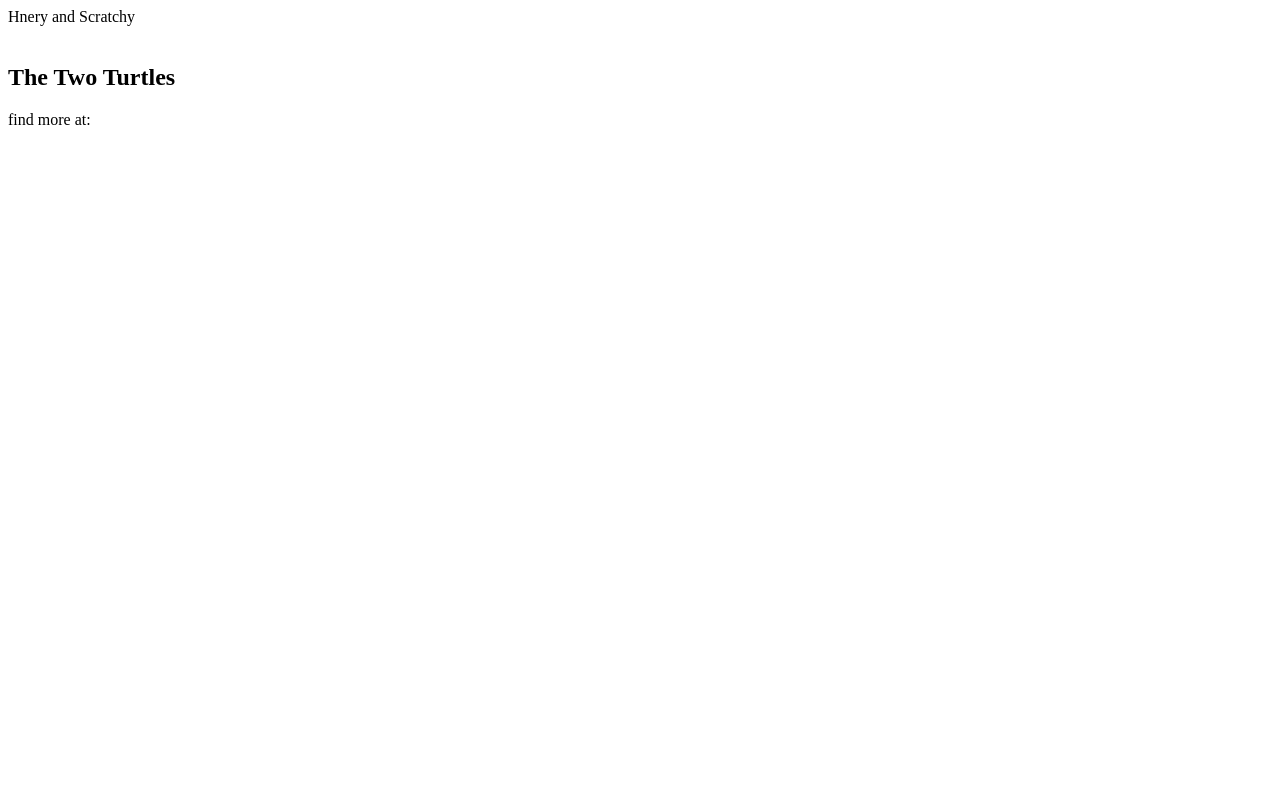
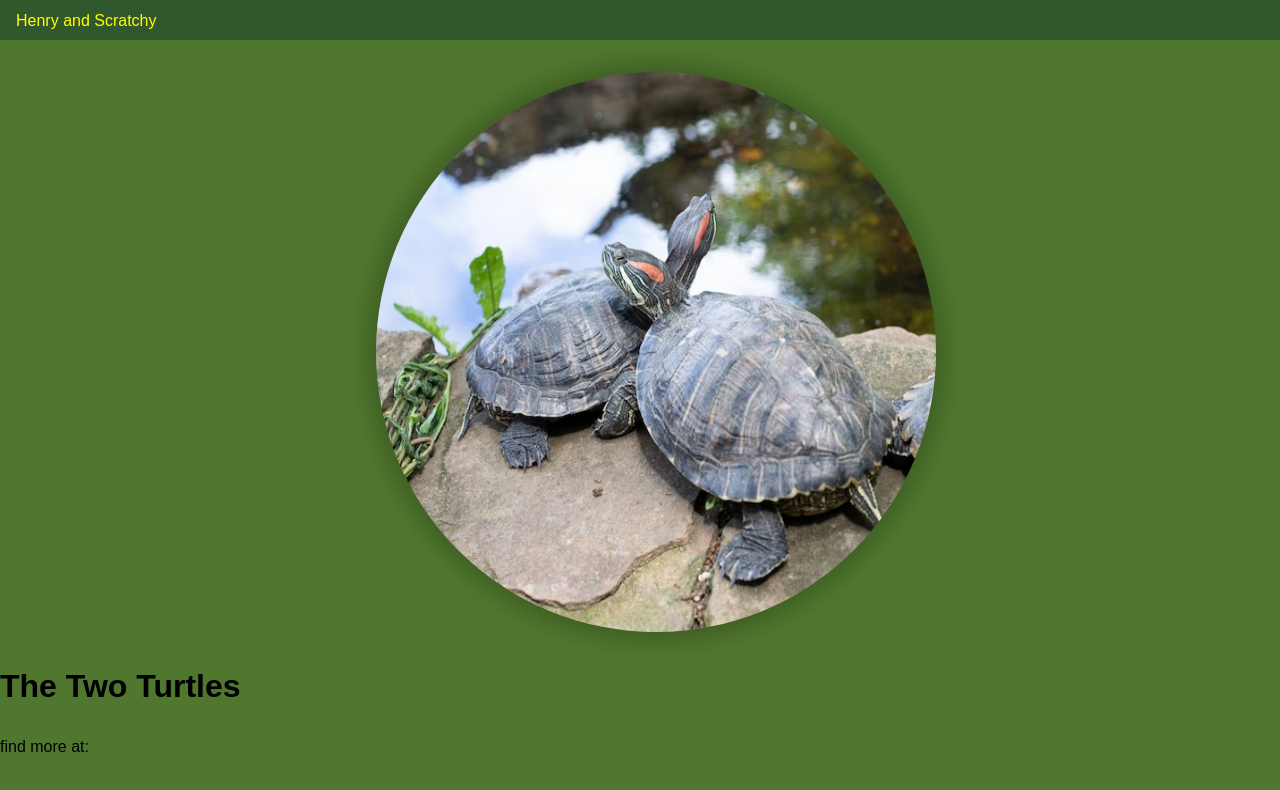
Before and after one commit to itsTyresa/my-pet-project, a plain HTML site: page index.html in a window 1280 px wide. Drawn offline with Linux system fonts and the light colour scheme.

Commit message:
added some css styling

```diff
--- a/index.html
+++ b/index.html
@@ -5,18 +5,18 @@
     <meta http-equiv="X-UA-Compatible" content="IE=edge">
     <meta name="viewport" content="width=device-width, initial-scale=1.0">
     <title>My Favorite Pet </title>
+    <link rel="stylesheet" href="./style.css">
 </head>
 <body>
     <header></header>
     <nav>
-        <span>Hnery and Scratchy</span>
+        <div id="logo">Henry and Scratchy</div>
     </nav>
-    <div>
-        <img src="" alt>
+    <div class="image-container">
+
+        <img src="./assets/images/twoturtles.jpg">
     </div>
-    <section>
-        <h1> The Two Turtles</h1>
-    </section>
+    <h1> The Two Turtles</h1>
     <section>
         <h2></h2>
     </section>
--- a/style.css
+++ b/style.css
@@ -0,0 +1,32 @@
+body{
+    font-family: Arial, sans-sarif;
+    background-color: #4F772D;
+    line-height: 1.6;
+    margin: 0;
+    padding: 0;
+}
+nav {
+    background-color: #31572C;
+    height: 2.5em;
+}
+img:hover{
+    margin: 2rem 0rem 0rem 2rem;
+    width: 38rem;
+    height: 38rem;
+    border-radius: 100%;
+    box-shadow: 0 0 20px 10px rgb(0,0,0,0.2);
+}
+img{
+    margin: 2rem 0rem 0rem 2rem;
+    width: 35rem;
+    height: 35rem;
+    border-radius: 100%;
+    box-shadow: 0 0 20px 10px rgb(0,0,0,0.2);
+}
+.image-container{
+    text-align: center;
+}
+#logo {
+    color:yellow;
+    padding: .5rem 1.5rem 1.5rem 1rem;
+}
```
Also changed, not shown: assets/images/twoturtles.jpg (added), 1 other file.
